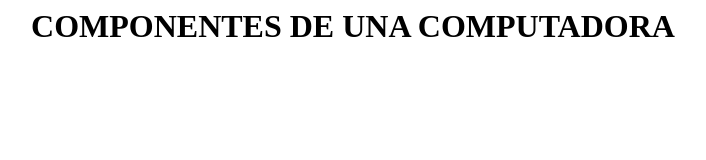
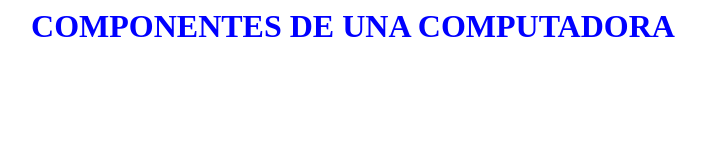
Before and after one commit to nimiz001/Experimento, a plain HTML site: page index.html in a window 1280 px wide. Shown: the whole page, without its empty margins (287-993 px from the left). Drawn offline with Linux system fonts and the light colour scheme.

Commit message:
Prueba 04

```diff
--- a/index.html
+++ b/index.html
@@ -5,7 +5,7 @@
 </head>
 <body>
 
-<center><h1>COMPONENTES DE UNA COMPUTADORA</h1></center>
+<center><h1><font color="blue">COMPONENTES DE UNA COMPUTADORA</font></h1></center>
 
 
 
```
